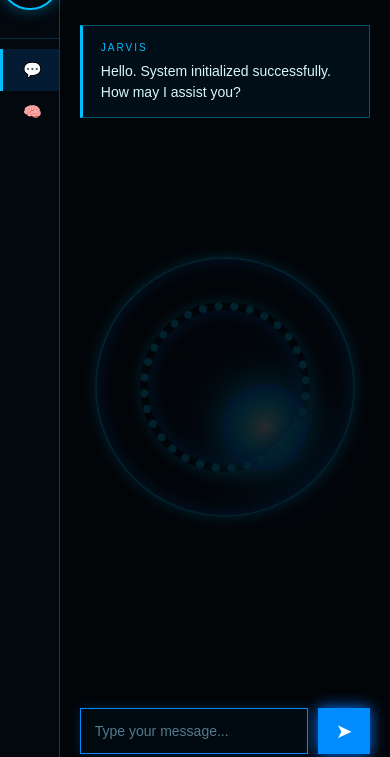
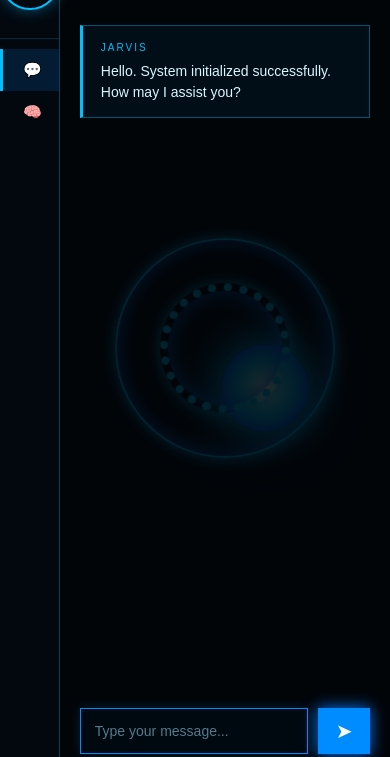
Before and after one commit to sabbitidileepkumar-netizen/jarvis-chatbot, a Flask app: page / in a window 390 px wide. Shown: the part 70-827 px from the top of the page. Run offline with Flask 3, Linux system fonts and the light colour scheme.

Commit message:
Update index.html

```diff
--- a/templates/index.html
+++ b/templates/index.html
@@ -112,8 +112,9 @@ body { background:#020508; color:#d9f7ff; height:100vh; overflow:hidden; }
 
 /* Chat panel */
 .reactor {
-    position:absolute; width:380px; height:380px; left:50%; top:50%;
+    position:absolute; width:300px; height:300px; left:50%; top:45%;
     transform:translate(-50%,-50%); border-radius:50%; opacity:.15; pointer-events:none;
+    z-index:0;
 }
 .reactor::before, .reactor::after { content:""; position:absolute; border-radius:50%; inset:0; border:2px solid #00bfff; box-shadow:0 0 15px #00bfff, inset 0 0 20px #0077ff; }
 .reactor::after { inset:45px; border:8px dotted #00c8ff; animation:rotate 12s linear infinite; }
@@ -134,7 +135,7 @@ body { background:#020508; color:#d9f7ff; height:100vh; overflow:hidden; }
 .message.user { border-right:3px solid #0077ff; margin-left:auto; text-align:right; }
 .sender { font-size:10px; letter-spacing:2px; color:#00bfff; margin-bottom:6px; }
 
-.input-area { padding:15px 6% 20px; display:flex; gap:10px; z-index:4; position:relative; }
+.input-area { padding:15px 6% 20px; display:flex; gap:10px; position:relative; z-index:4; }
 .input-box { flex:1; display:flex; align-items:center; border:1px solid #008cff; background:rgba(0,10,18,.9); box-shadow:0 0 10px rgba(0,140,255,.2); }
 #messageInput { flex:1; padding:14px; background:transparent; border:none; outline:none; color:#fff; font-size:14px; }
 #messageInput::placeholder { color:#527b8c; }
@@ -156,7 +157,7 @@ button { border:none; cursor:pointer; }
     .sidebar { width:60px; }
     .nav-btn span.label { display:none; }
     .avatar-name, .avatar-status { display:none; }
-    .reactor { width:260px; height:260px; }
+    .reactor { width:220px; height:220px; }
     .wrap { width:200px; height:200px; }
 }
 </style>
```
